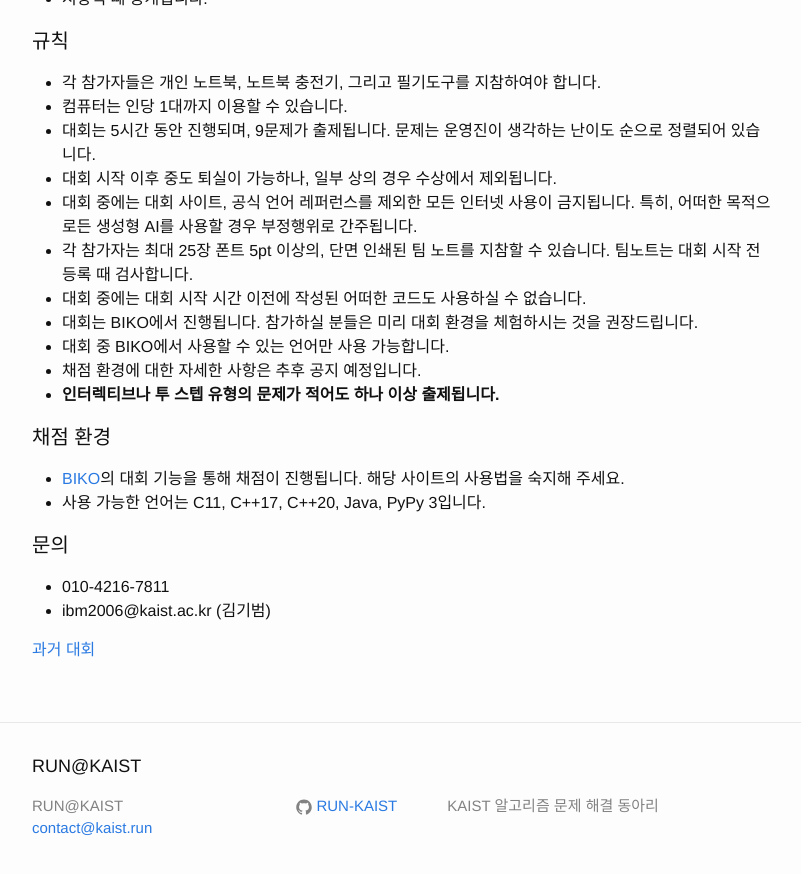
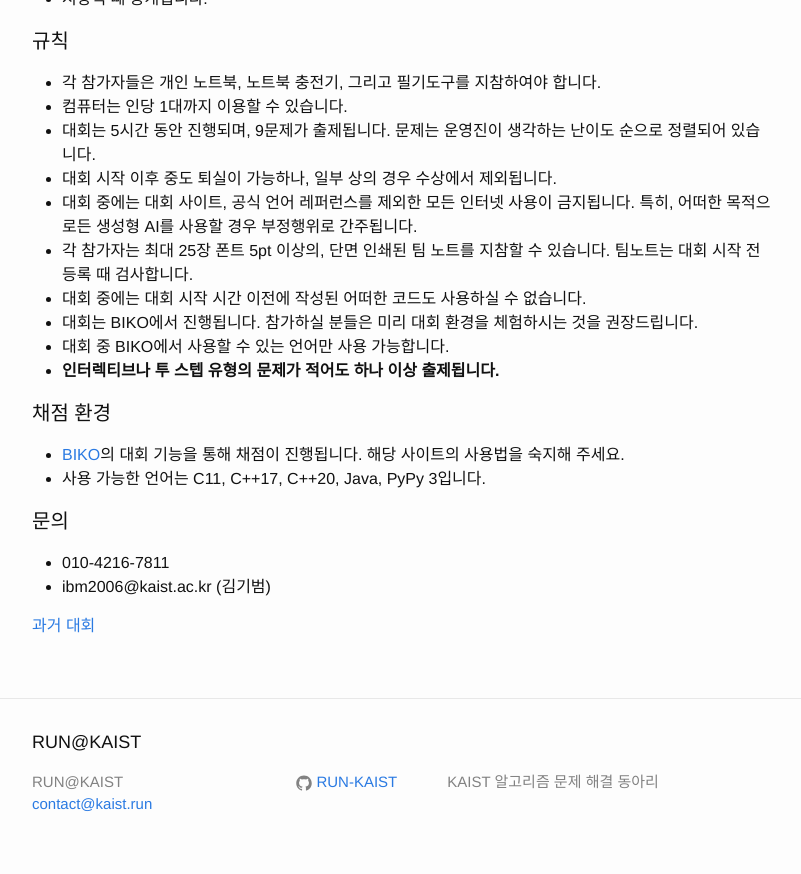
Before and after one commit to RUN-KAIST/kaist.run, a Jekyll site: the page built from contests/ko.md, in a window 1280 px wide and 900 px high, scrolled down 1499 px. Shown: the top 874 px of the window, without its empty margins (238-1039 px from the left). Built offline with Jekyll 4.4.1, drawn with Linux system fonts in a browser that asks for light colours.

Commit message:
Update ko.md

```diff
--- a/contests/ko.md
+++ b/contests/ko.md
@@ -55,7 +55,6 @@ order: 3
 - 대회 중에는 대회 시작 시간 이전에 작성된 어떠한 코드도 사용하실 수 없습니다.
 - 대회는 BIKO에서 진행됩니다. 참가하실 분들은 미리 대회 환경을 체험하시는 것을 권장드립니다.
 - 대회 중 BIKO에서 사용할 수 있는 언어만 사용 가능합니다.
-- 채점 환경에 대한 자세한 사항은 추후 공지 예정입니다.
 - **인터렉티브나 투 스텝 유형의 문제가 적어도 하나 이상 출제됩니다.**
 
 #### 채점 환경
```
